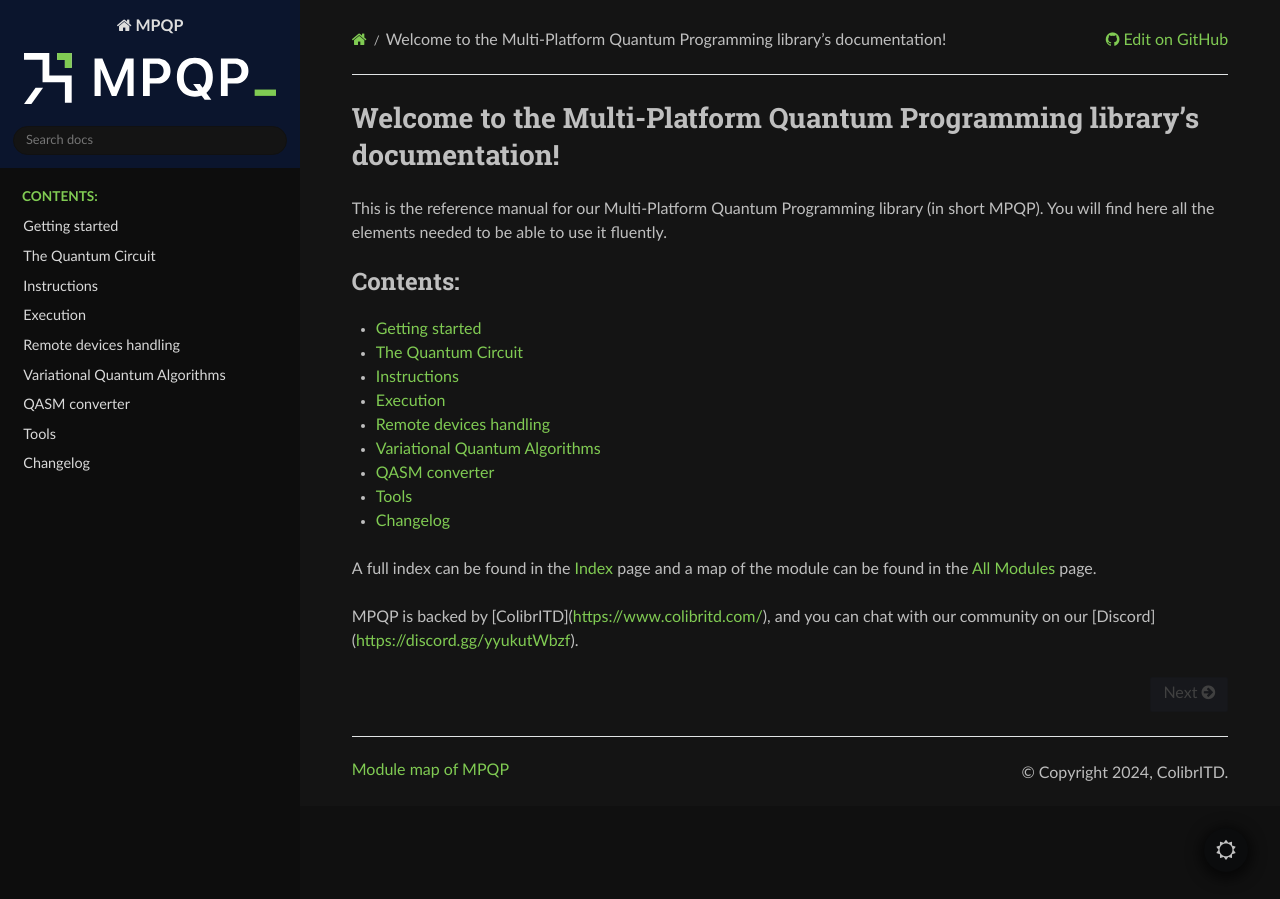
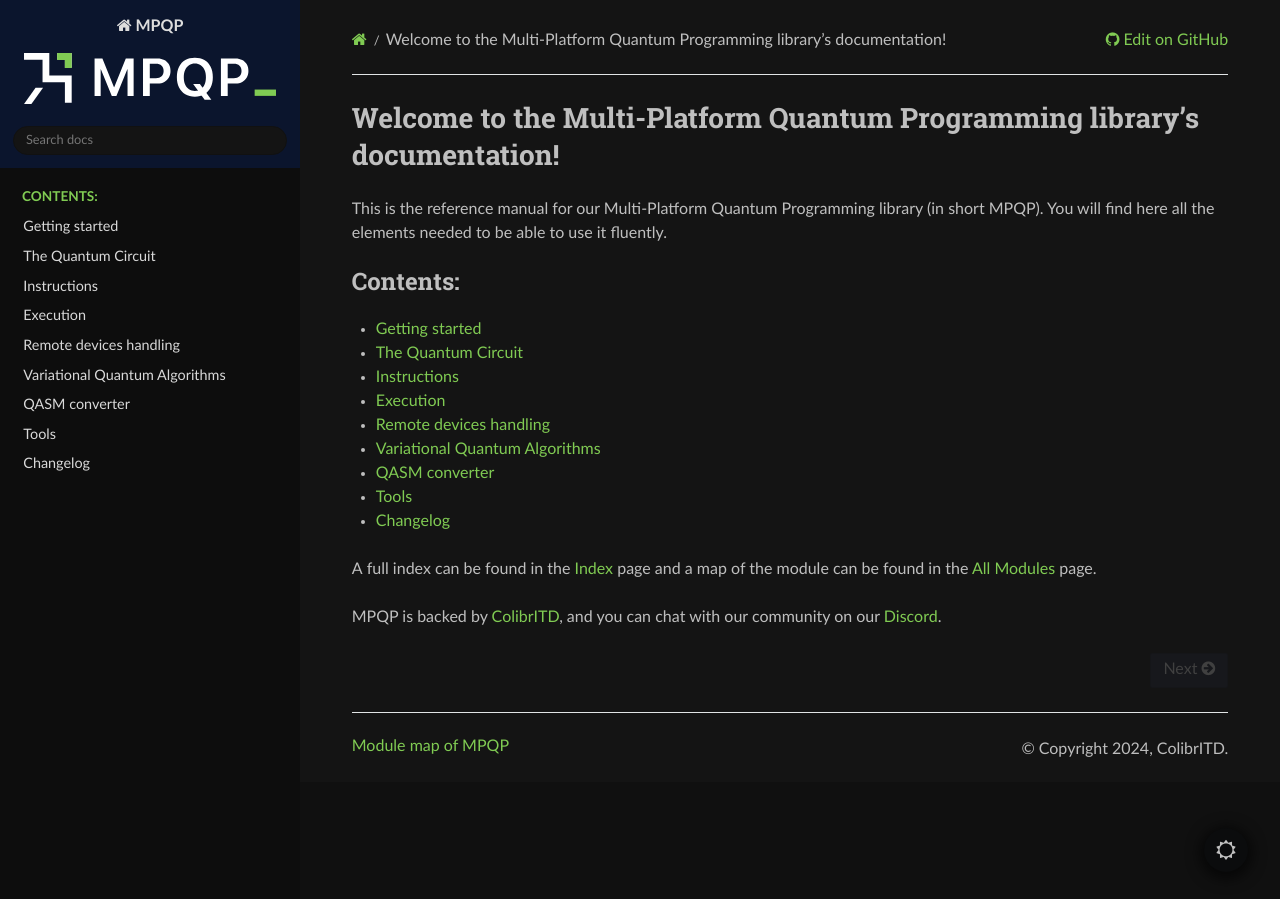
Before and after one commit to ColibrITD-SAS/mpqp, a Sphinx documentation site: the page built from docs/index.rst, in a window 1280 px wide. Built offline with Sphinx 7.4.7 and the Read the Docs theme 2.0.0, drawn with Linux system fonts in a browser that asks for light colours.

Commit message:
fix: typos

```diff
--- a/docs/index.rst
+++ b/docs/index.rst
@@ -27,5 +27,5 @@ fluently.
 Α full index can be found in the :ref:`genindex` page and a map of the module
 can be found in the :doc:`all-modules` page.
 
-MPQP is backed by [ColibrITD](https://www.colibritd.com/), and you can chat with
-our community on our [Discord](https://discord.gg/yyukutWbzf).
+MPQP is backed by `ColibrITD <https://www.colibritd.com/>`_, and you can chat with
+our community on our `Discord <https://discord.gg/yyukutWbzf>`_.
```
